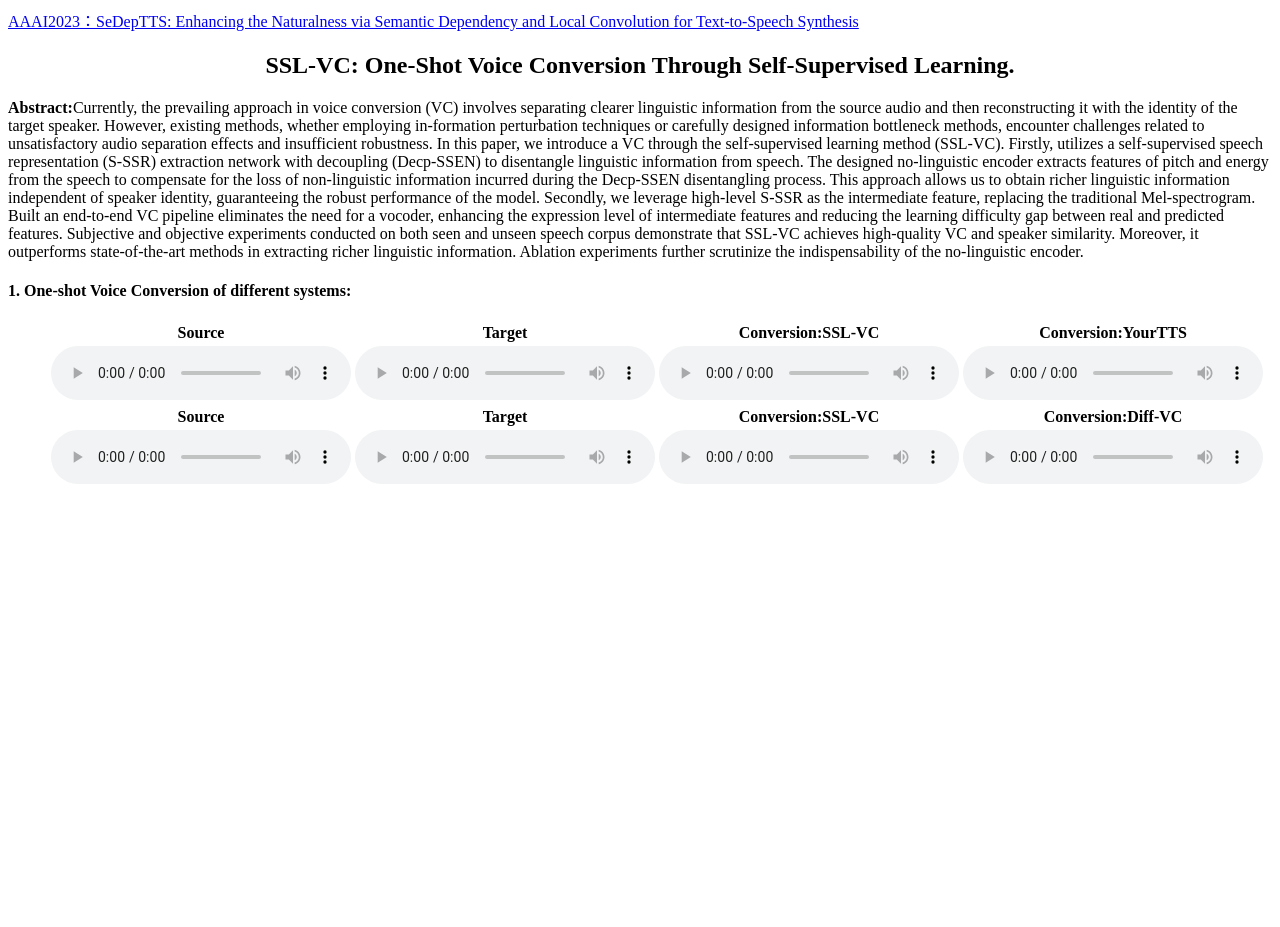
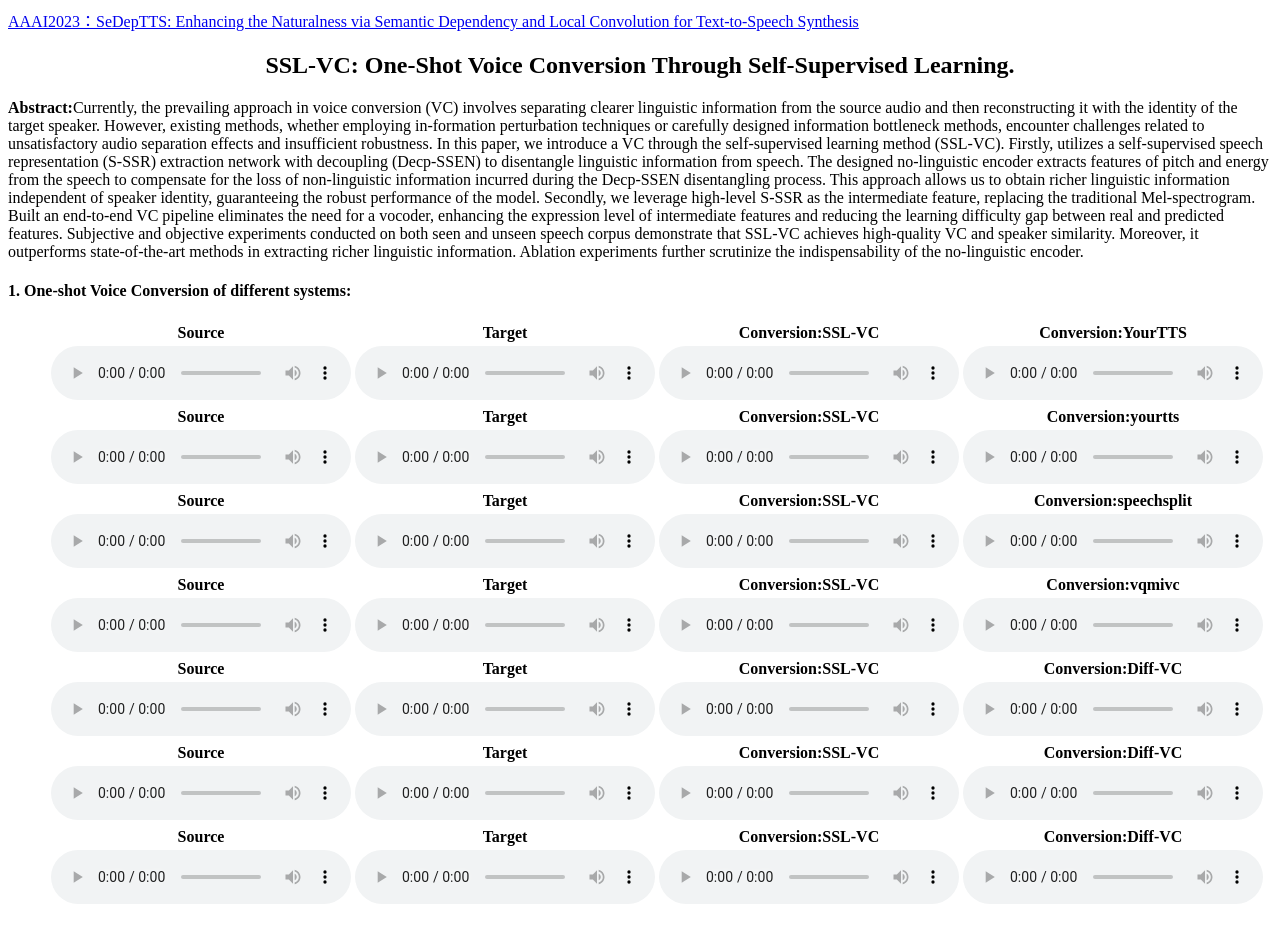
Before and after one commit to jcl-gx/jcl-gx.github.io, a plain HTML site: page index.html in a window 1280 px wide. Before the commit the page ends 800 px from the top, so only its background shows below. Drawn offline with Linux system fonts and the light colour scheme.

Commit message:
Update index.html

```diff
--- a/index.html
+++ b/index.html
@@ -264,6 +264,91 @@ between real and predicted features. Subjective and objective experiments conduc
       <th style="text-align: center">Source</th>
       <th style="text-align: center">Target</th>
       <th style="text-align: center">Conversion:SSL-VC</th>
+      <th style="text-align: center">Conversion:yourtts</th>
+    </tr>
+  </thead>
+  <tbody>
+    <tr>
+      <td style="text-align: left"><audio controls=""><source src="/tcss/diffvc/s/1401.wav" type="audio/wav" />Your browser does not support the audio element.</audio></td>
+      <td style="text-align: left"><audio controls=""><source src="/tcss/diff/t/8057.wav" type="audio/wav" />Your browser does not support the audio element.</audio></td>
+      <td style="text-align: left"><audio controls=""><source src="/tcss/yourtts/c-our/1401-8057.wav" type="audio/wav" />Your browser does not support the audio element.</audio></td>
+      <td style="text-align: left"><audio controls=""><source src="/tcss/yourtts/c-other/1401-8057.wav" type="audio/wav" />Your browser does not support the audio element.</audio></td>
+    </tr>
+  </tbody>
+
+    <thead>
+    <tr>
+      <th style="text-align: center">Source</th>
+      <th style="text-align: center">Target</th>
+      <th style="text-align: center">Conversion:SSL-VC</th>
+      <th style="text-align: center">Conversion:speechsplit</th>
+    </tr>
+  </thead>
+  <tbody>
+    <tr>
+      <td style="text-align: left"><audio controls=""><source src="/tcss/speechsplit/s/p225wav" type="audio/wav" />Your browser does not support the audio element.</audio></td>
+      <td style="text-align: left"><audio controls=""><source src="/tcss/speechsplit/t/p256.wav" type="audio/wav" />Your browser does not support the audio element.</audio></td>
+      <td style="text-align: left"><audio controls=""><source src="/tcss/speechsplit/c-our/p225-p256.wav" type="audio/wav" />Your browser does not support the audio element.</audio></td>
+      <td style="text-align: left"><audio controls=""><source src="/tcss/speechsplit/c-other/p225-p256.wav" type="audio/wav" />Your browser does not support the audio element.</audio></td>
+    </tr>
+  </tbody>
+
+    <thead>
+    <tr>
+      <th style="text-align: center">Source</th>
+      <th style="text-align: center">Target</th>
+      <th style="text-align: center">Conversion:SSL-VC</th>
+      <th style="text-align: center">Conversion:vqmivc</th>
+    </tr>
+  </thead>
+  <tbody>
+    <tr>
+      <td style="text-align: left"><audio controls=""><source src="/tcss/vqmivc/s/F_5142_36377_000004_000012.wav" type="audio/wav" />Your browser does not support the audio element.</audio></td>
+      <td style="text-align: left"><audio controls=""><source src="/tcss/vqmivc/t/F_p253_219.wav" type="audio/wav" />Your browser does not support the audio element.</audio></td>
+      <td style="text-align: left"><audio controls=""><source src="/tcss/vqmivc/c-our/F_5142_36377_000004_000012-F_p253_219.wav" type="audio/wav" />Your browser does not support the audio element.</audio></td>
+      <td style="text-align: left"><audio controls=""><source src="/tcss/vqmivc/c-other/F_5142_36377_000004_000012-F_p253_219.wav" type="audio/wav" />Your browser does not support the audio element.</audio></td>
+    </tr>
+  </tbody>
+
+    <thead>
+    <tr>
+      <th style="text-align: center">Source</th>
+      <th style="text-align: center">Target</th>
+      <th style="text-align: center">Conversion:SSL-VC</th>
+      <th style="text-align: center">Conversion:Diff-VC</th>
+    </tr>
+  </thead>
+  <tbody>
+    <tr>
+      <td style="text-align: left"><audio controls=""><source src="/tcss/yourtts/s/F_5142_36377_000004_000012.wav" type="audio/wav" />Your browser does not support the audio element.</audio></td>
+      <td style="text-align: left"><audio controls=""><source src="/tcss/yourtts/t/F_p253_219.wav" type="audio/wav" />Your browser does not support the audio element.</audio></td>
+      <td style="text-align: left"><audio controls=""><source src="/tcss/yourtts/c-our/F_5142_36377_000004_000012-F_p253_219.wav" type="audio/wav" />Your browser does not support the audio element.</audio></td>
+      <td style="text-align: left"><audio controls=""><source src="/tcss/yourtts/c-other/F_5142_36377_000004_000012-F_p253_219.wav" type="audio/wav" />Your browser does not support the audio element.</audio></td>
+    </tr>
+  </tbody>
+
+    <thead>
+    <tr>
+      <th style="text-align: center">Source</th>
+      <th style="text-align: center">Target</th>
+      <th style="text-align: center">Conversion:SSL-VC</th>
+      <th style="text-align: center">Conversion:Diff-VC</th>
+    </tr>
+  </thead>
+  <tbody>
+    <tr>
+      <td style="text-align: left"><audio controls=""><source src="/tcss/yourtts/s/F_5142_36377_000004_000012.wav" type="audio/wav" />Your browser does not support the audio element.</audio></td>
+      <td style="text-align: left"><audio controls=""><source src="/tcss/yourtts/t/F_p253_219.wav" type="audio/wav" />Your browser does not support the audio element.</audio></td>
+      <td style="text-align: left"><audio controls=""><source src="/tcss/yourtts/c-our/F_5142_36377_000004_000012-F_p253_219.wav" type="audio/wav" />Your browser does not support the audio element.</audio></td>
+      <td style="text-align: left"><audio controls=""><source src="/tcss/yourtts/c-other/F_5142_36377_000004_000012-F_p253_219.wav" type="audio/wav" />Your browser does not support the audio element.</audio></td>
+    </tr>
+  </tbody>
+
+    <thead>
+    <tr>
+      <th style="text-align: center">Source</th>
+      <th style="text-align: center">Target</th>
+      <th style="text-align: center">Conversion:SSL-VC</th>
       <th style="text-align: center">Conversion:Diff-VC</th>
     </tr>
   </thead>
```
